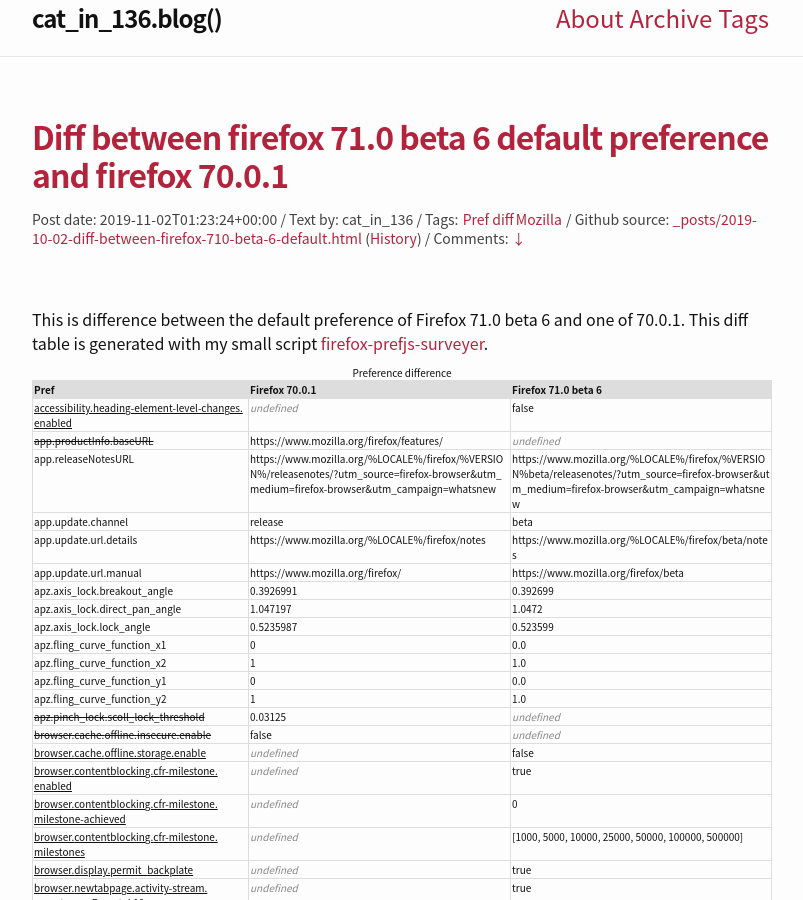
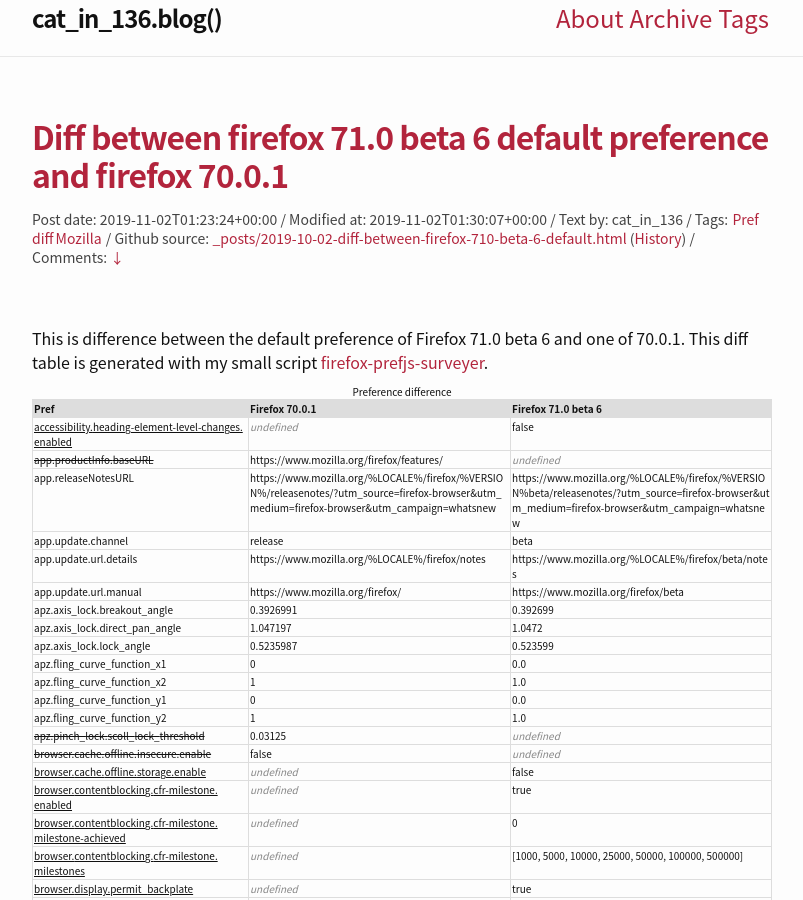
Before and after one commit to cat-in-136/blog, a Jekyll site: the page built from _posts/2019-10-02-diff-between-firefox-710-beta-6-default.html, in a window 1280 px wide and 900 px high. Shown: the whole window, without its empty margins (238-1041 px from the left). Built offline with Jekyll 4.4.1, drawn with Linux system fonts in a browser that asks for light colours; some web fonts are replaced; comment, search, counter and statistics services are not loaded.

Commit message:
fix post: add post: Diff between firefox 71.0 beta 6 default preference and firefox 70.0.1

```diff
--- a/_posts/2019-10-02-diff-between-firefox-710-beta-6-default.html
+++ b/_posts/2019-10-02-diff-between-firefox-710-beta-6-default.html
@@ -6,6 +6,7 @@
 - pref diff
 - mozilla
 date: '2019-11-02T10:23:24+09:00'
+last_modified_at: '2019-11-02T10:30:07+09:00'
 ---
 
 <p>
@@ -985,8 +986,3 @@
 table.diff_firefox71_pref_diff tbody tr:hover { background-color: #eee; }
 table.diff_firefox71_pref_diff tbody tr { transition: background 0.125s ease-in-out 0s; }
 /* ]]><!-- */ --></style>
-
-    </tbody>
-  </table>
-</head>
-</html>
```
